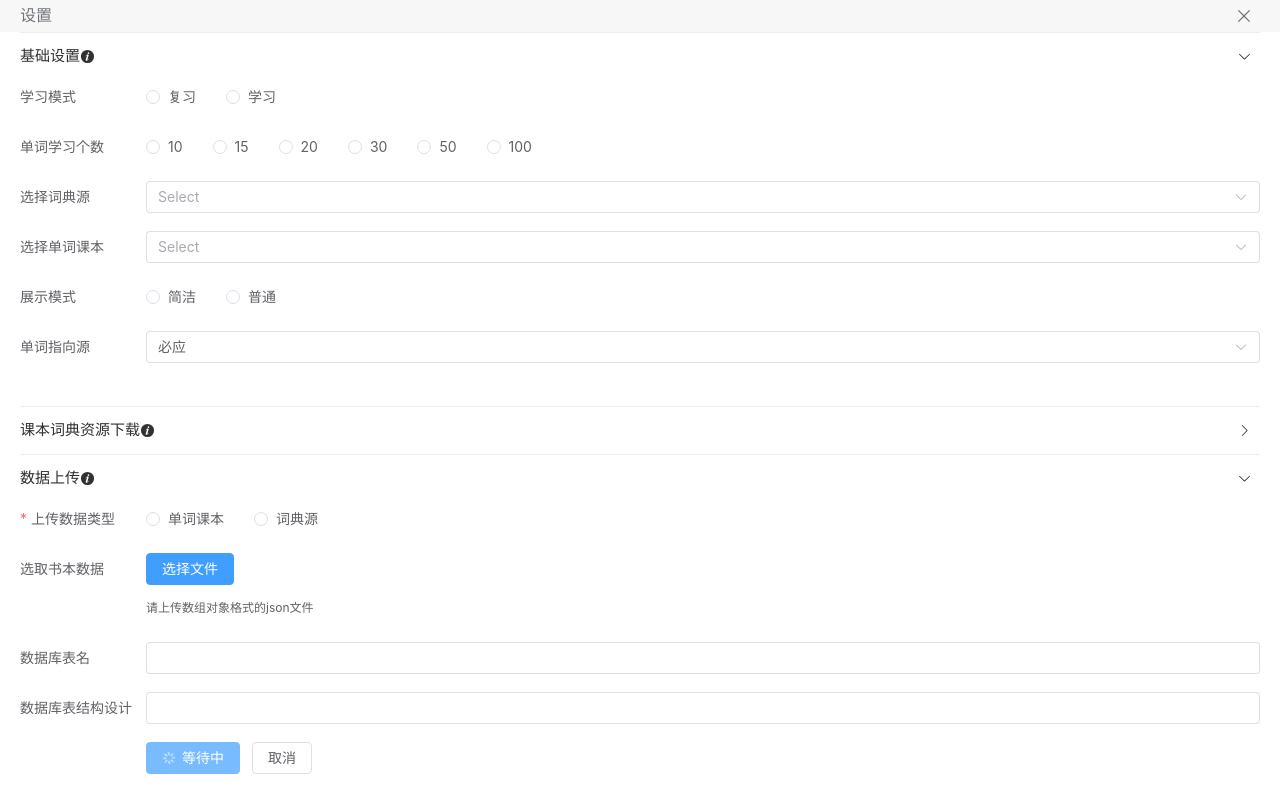
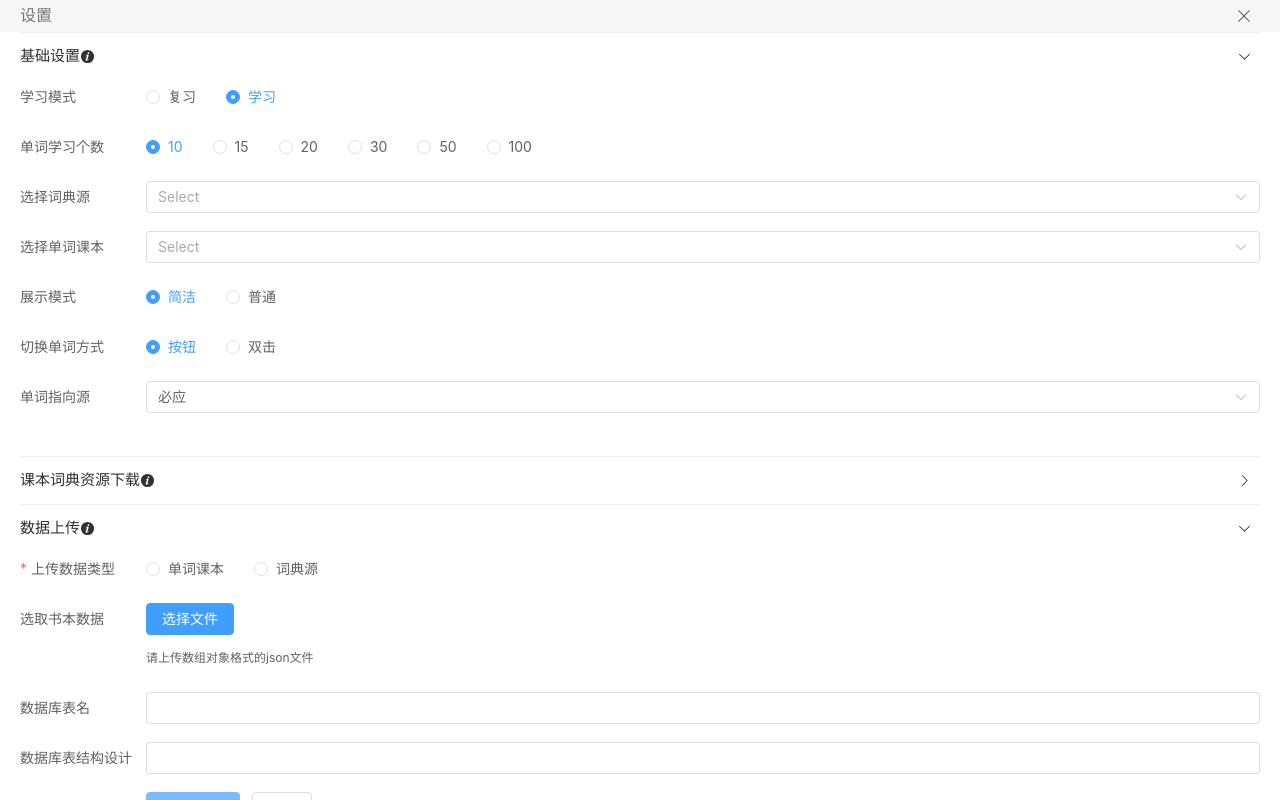
Before and after one commit to simply-none/redict, a Vue app: page / in a window 1280 px wide. Built offline with nearby package versions, Linux system fonts and the light colour scheme.

Commit message:
feat: 新增通过按钮方式切换单词
目前为止，可通过左右侧双击、上一页下一页按钮单击、键盘左右箭头键进行单词的切换

```diff
--- a/src/hooks/useWordItem.js
+++ b/src/hooks/useWordItem.js
@@ -63,7 +63,7 @@ export function useWordItem() {
       return false;
     }
     console.log("进入了这里？");
-    initDataInFirstLoad();
+    initDataInFirstLoad(true);
   });
 
   watch(isMorethanTodayPlan, (n, o) => {
@@ -93,7 +93,7 @@ export function useWordItem() {
     isReloadBookItem.value = false;
   });
 
-  async function initDataInFirstLoad() {
+  async function initDataInFirstLoad(close) {
     const required = ["currentBook", "currentRange", "studyMode", "studyCount"];
     let isRequired = isValueInRequiredFields(unref(basicData), required);
     console.log(isRequired, "sfs");
@@ -112,7 +112,7 @@ export function useWordItem() {
       basicData.value.currentRange +
       "，当前课本：" +
       basicData.value.currentBook;
-    setNotify(message, "success");
+    !close && setNotify(message, "success");
   }
 
   // 展示单词卡片
--- a/src/stores/books.js
+++ b/src/stores/books.js
@@ -7,15 +7,16 @@ let basicInfo = {
   name: "基础数据",
   currentBook: "",
   currentRange: "",
-  studyMode: "",
-  studyCount: 0,
-  showMode: "",
+  studyMode: "study",
+  studyCount: 10,
+  showMode: "concise",
   showVocabularyItem: ["ps"],
+  toggleWordWay: 'button'
 };
 
 let basicInfoKey = 'redict:basic-info'
 
-export function removeBasicInfo () {
+export function removeBasicInfo() {
   localStorage.removeItem(basicInfoKey)
 }
 
--- a/src/utils/element-plus.js
+++ b/src/utils/element-plus.js
@@ -5,7 +5,7 @@ export function setNotify(msg, type, title) {
     type: type || "error",
     title: title || "提示",
     message: msg,
-    duration: 5000,
+    duration: type !== 'error' ? 3000 : 5000,
     position: "bottom-right",
   });
 }
--- a/src/views/setting/selectBook.vue
+++ b/src/views/setting/selectBook.vue
@@ -77,6 +77,15 @@
           >{{ item.label }}</el-checkbox
         >
       </el-checkbox-group>
+    </el-form-item>
+    <el-form-item label="切换单词方式" prop="toggleWordWay">
+      <el-radio-group
+        v-model="ruleForm.toggleWordWay"
+        @change="setBasicInfo($event, 'toggleWordWay')"
+      >
+        <el-radio :label="'button'">按钮</el-radio>
+        <el-radio :label="'double-click'">双击</el-radio>
+      </el-radio-group>
     </el-form-item>
 
     <el-form-item label="单词指向源">
--- a/src/views/wordMainPage/index.vue
+++ b/src/views/wordMainPage/index.vue
@@ -1,48 +1,28 @@
 <template>
-  <el-card
-    class="voca-card"
-    :class="{ pc: isPC() }"
-    v-loading.fullscreen.lock="fullscreenLoading"
-    element-loading-text="应用正在加载中..."
-    element-loading-background="#eee"
-  >
+  <el-card class="voca-card" :class="{ pc: isPC() }" v-loading.fullscreen.lock="fullscreenLoading"
+    element-loading-text="应用正在加载中..." element-loading-background="#eee">
     <template #header>
       <div class="voca-card-head">
         <div class="voca-card-name">
-          <span
-            class="voca-card-name--inner"
-            contenteditable="true"
-            @blur="getSearchText($event, bookItem)"
-            >{{ bookItem?.n }}</span
-          >
-          <el-button
-            :icon="RefreshLeft"
-            round
-            plain
-            type="success"
-            v-show="bookItemBeforeSearch"
-            @click="restoreBookItem"
-            >还原</el-button
-          >
+          <span class="voca-card-name--inner" contenteditable="true" @blur="getSearchText($event, bookItem)">{{
+            bookItem?.n }}</span>
+          <el-button :icon="RefreshLeft" round plain type="success" v-show="bookItemBeforeSearch"
+            @click="restoreBookItem">还原</el-button>
         </div>
 
-        <el-button
-          :icon="Setting"
-          plain
-          type="primary"
-          circle
-          class="voca-card-handle"
-          @click="OpenSetting"
-        ></el-button>
+        <el-button :icon="Setting" plain type="primary" circle class="voca-card-handle" @click="OpenSetting"></el-button>
       </div>
     </template>
     <div class="voca-card-body" @dblclick="getWordItem">
-      <ConciseWord
-        v-if="basicData?.showMode === 'concise'"
-        :basic-data="basicData"
-        :book-item="bookItem"
-      />
-      <WordCom v-else :basic-data="basicData" :book-item="bookItem" />
+      <div class="voca-card-item" :class="{ 'toggle-by-btn': basicData.toggleWordWay === 'button' }">
+        <ConciseWord v-if="basicData?.showMode === 'concise'" :basic-data="basicData" :book-item="bookItem" />
+        <WordCom v-else :basic-data="basicData" :book-item="bookItem" />
+      </div>
+      <div v-if="basicData.toggleWordWay === 'button'" class="voca-card-toggle-btn">
+        <el-button @click="getWordItemByBtn('left')">上一个</el-button>
+        <el-button type="primary" plain @click="getWordItemByBtn('right')">下一个</el-button>
+
+      </div>
     </div>
   </el-card>
 
@@ -114,6 +94,9 @@ function getWordItem(e) {
     setNotify("点击单词还原按钮后，再去切换单词");
     return false;
   }
+  if (basicData.value.toggleWordWay === 'button') {
+    return false
+  }
   let windowClientY = document.body.clientHeight;
   let windowClientX = document.body.clientWidth;
   let hasGet = windowClientX < e.clientX * 2;
@@ -122,6 +105,24 @@ function getWordItem(e) {
     return false;
   }
   getDataTest();
+}
+
+function getWordItemByBtn(direction) {
+  if (
+    bookItemBeforeSearch.value
+  ) {
+    setNotify("点击单词还原按钮后，再去切换单词");
+    return false;
+  }
+  if (basicData.value.toggleWordWay !== 'button') {
+    return false
+  }
+  if (direction === "right") {
+    getDataTest();
+  }
+  if (direction === "left") {
+    getDataTest(false);
+  }
 }
 
 function arrowRightGetData(e) {
@@ -145,31 +146,37 @@ function arrowRightGetData(e) {
 .pc {
   max-width: 520px;
 }
+
 .voca {
   &-card {
     height: 100%;
+
     :deep(.el-card__header) {
       background: #ffffff;
       color: #00badb;
       padding: 10px 20px;
     }
+
     :deep(.el-card__body) {
       height: calc(100% - 86px);
       overflow: auto;
       border: solid #00a4c1;
       border-width: 5px 2px 2px;
-      padding: 6px;
+      padding: 0px;
       margin: 10px 20px;
     }
+
     &-name {
       font-size: 2em;
       display: inline-block;
     }
+
     &-name--inner {
       padding-right: 12px;
       display: inline-block;
       font-weight: 900;
     }
+
     &-head {
       display: inline-flex;
       flex-flow: row;
@@ -177,11 +184,13 @@ function arrowRightGetData(e) {
       align-items: center;
       width: 100%;
     }
+
     &-handle {
       text-align: right;
       background-color: #ffffff;
       border-color: #ff9429;
       color: #ff9429;
+
       &:hover {
         box-shadow: 0px 0px 12px rgba(0, 0, 0, 0.12);
         color: #ffffff;
@@ -192,12 +201,53 @@ function arrowRightGetData(e) {
 
     &-body {
       height: 100%;
+      overflow: hidden;
+
       .left,
       .right {
         width: 100%;
         height: 100%;
       }
     }
+
+    &-item {
+      height: 100%;
+      width: 100%;
+      overflow: auto;
+      margin: 6px 0;
+      padding: 0 6px;
+      &.toggle-by-btn {
+        height: calc(100% - 3em - 12px);
+      }
+    }
+
+    &-toggle-btn {
+      height: 3em;
+      width: 100%;
+      display: inline-flex;
+      flex-wrap: nowrap;
+      justify-content: center;
+      align-items: center;
+      .el-button {
+        flex: 1;
+        border-radius: unset;
+        height: 100%;
+
+        &:last-child {
+          background: #00badb;
+          color: white;
+          transition: all 0.2s;
+
+          &:hover {
+            background: #b9eff9;
+            color: #00badb;
+          }
+        }
+
+      }
+      .el-button+.el-button {
+        margin-left: 0;
+      }
+    }
   }
-}
-</style>
+}</style>
```
